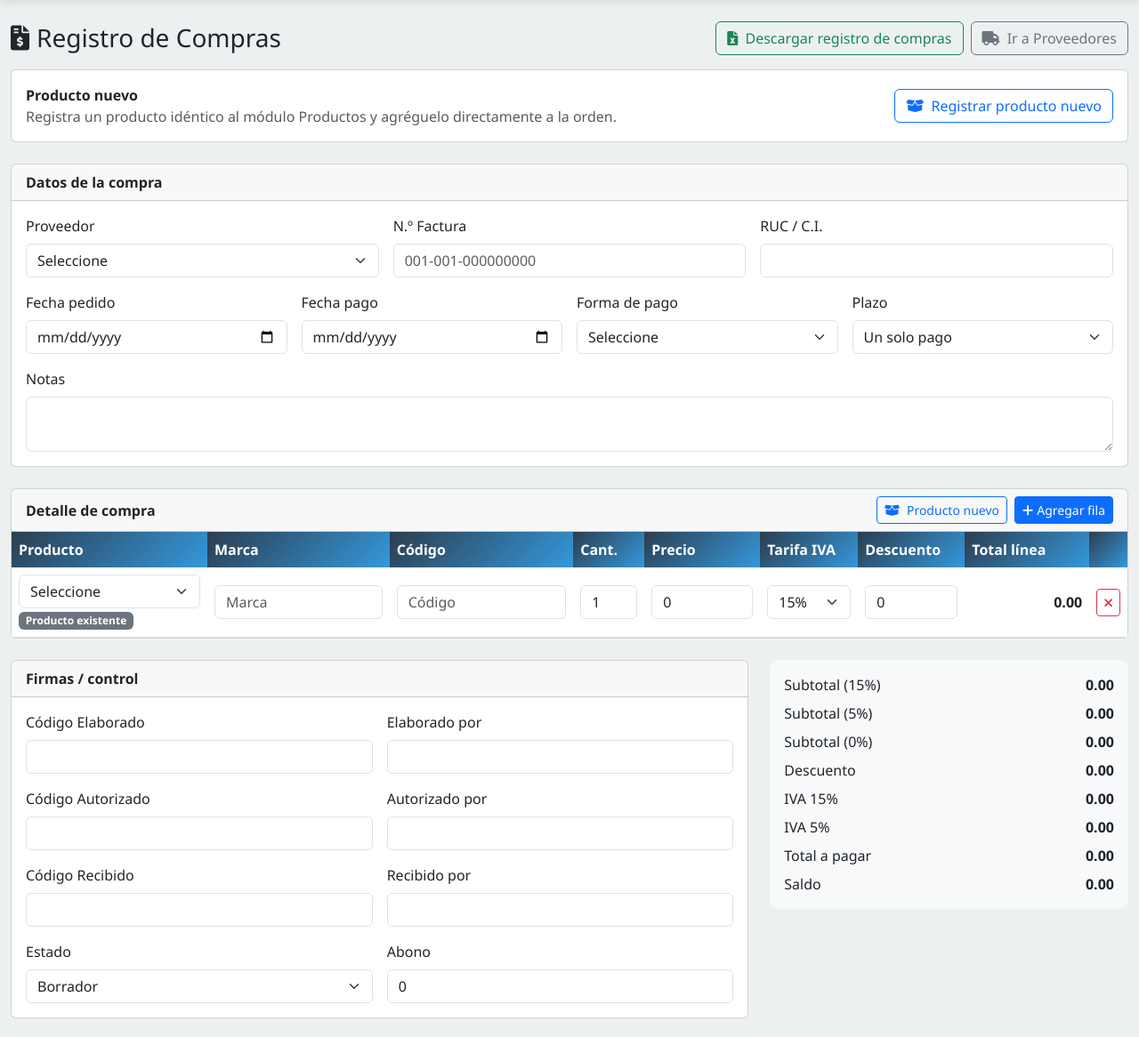
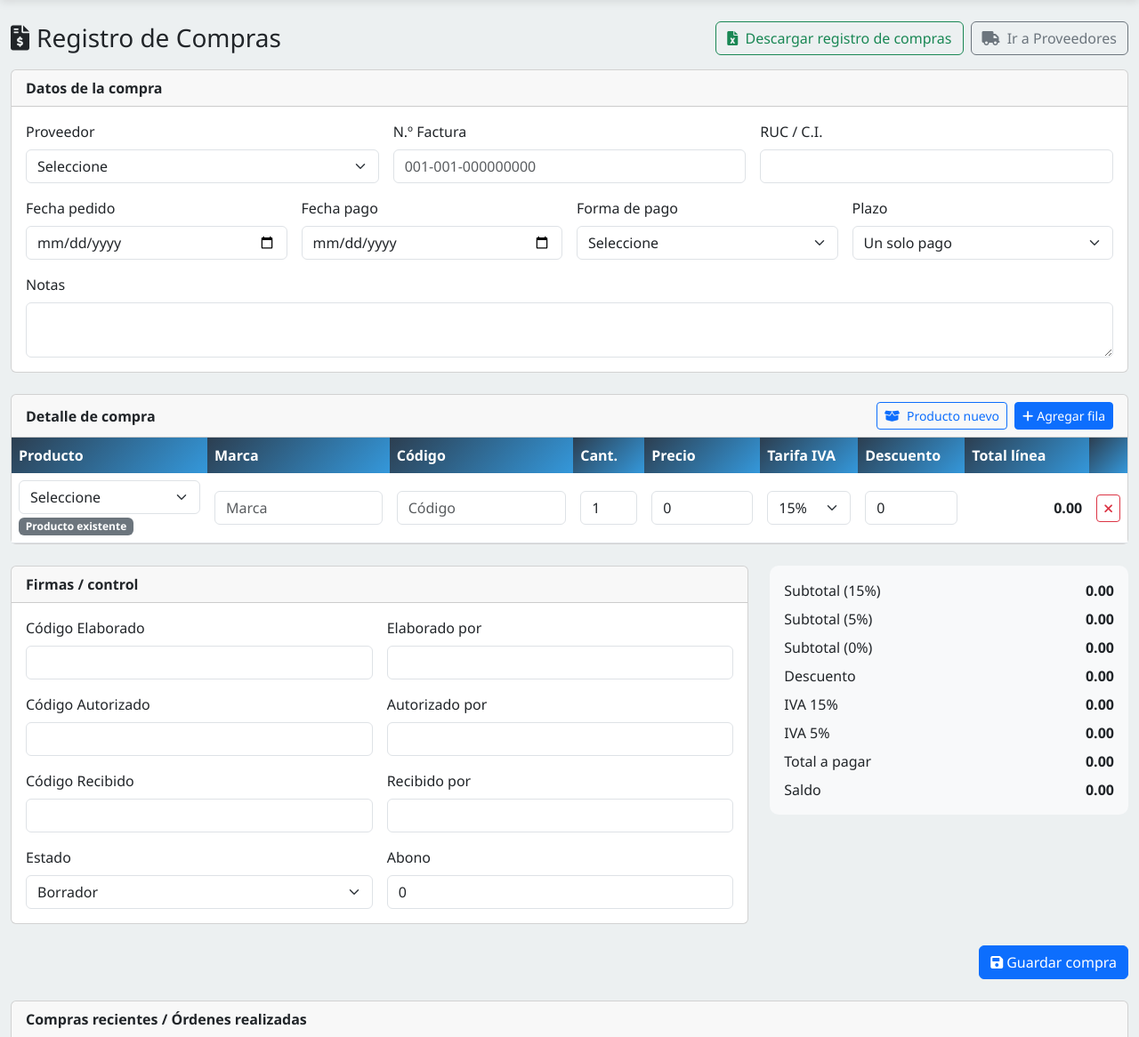
Before and after one commit to OrlandoDuocUc/software_oftalmologico_django, a Django app: template templates/compras.html in a window 1280 px wide. Shown: the part 56-1222 px from the top of the page at 89% size. Run offline with Django 4.2, Linux system fonts and the light colour scheme; the template is opened without the code that fills it, so the values that code supplies are empty; some libraries are stand-ins or nearby versions.

Commit message:
Compras: dejo un solo botón de producto nuevo en el detalle

```diff
--- a/templates/compras.html
+++ b/templates/compras.html
@@ -55,19 +55,6 @@
 
     <form method="post">
         {% csrf_token %}
-        <div class="card mb-4">
-            <div class="card-body d-flex flex-column flex-md-row justify-content-between align-items-md-center gap-3">
-                <div>
-                    <strong>Producto nuevo</strong>
-                    <p class="mb-0 text-muted">Registra un producto idéntico al módulo Productos y agréguelo directamente a la orden.</p>
-                </div>
-                <div class="d-flex flex-column flex-md-row gap-2">
-                    <button type="button" class="btn btn-outline-primary" data-bs-toggle="modal" data-bs-target="#modalProductoNuevo">
-                        <i class="fas fa-box-open me-1"></i> Registrar producto nuevo
-                    </button>
-                </div>
-            </div>
-        </div>
         <div class="card mb-4">
             <div class="card-header">
                 <strong>Datos de la compra</strong>
```
